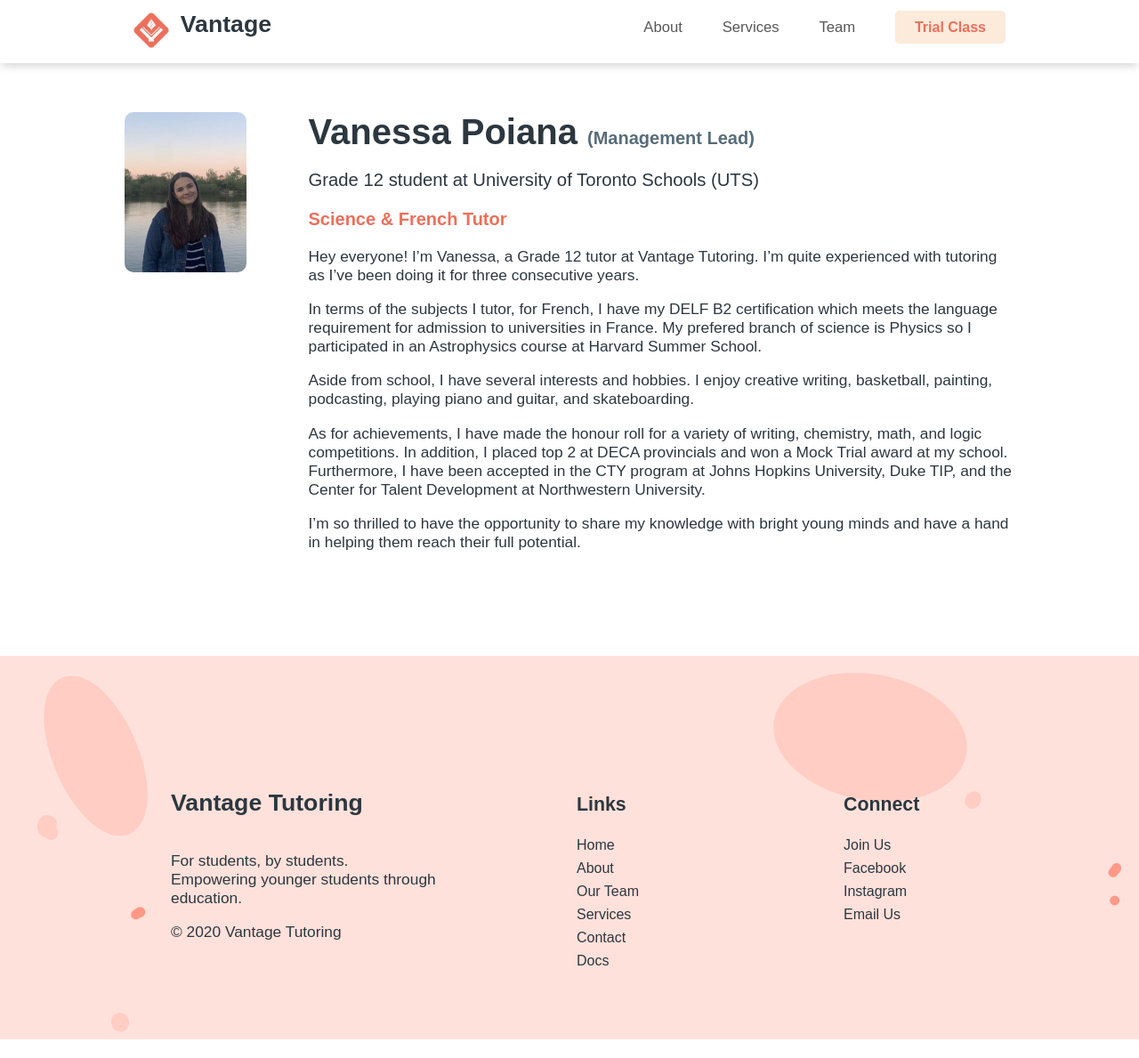
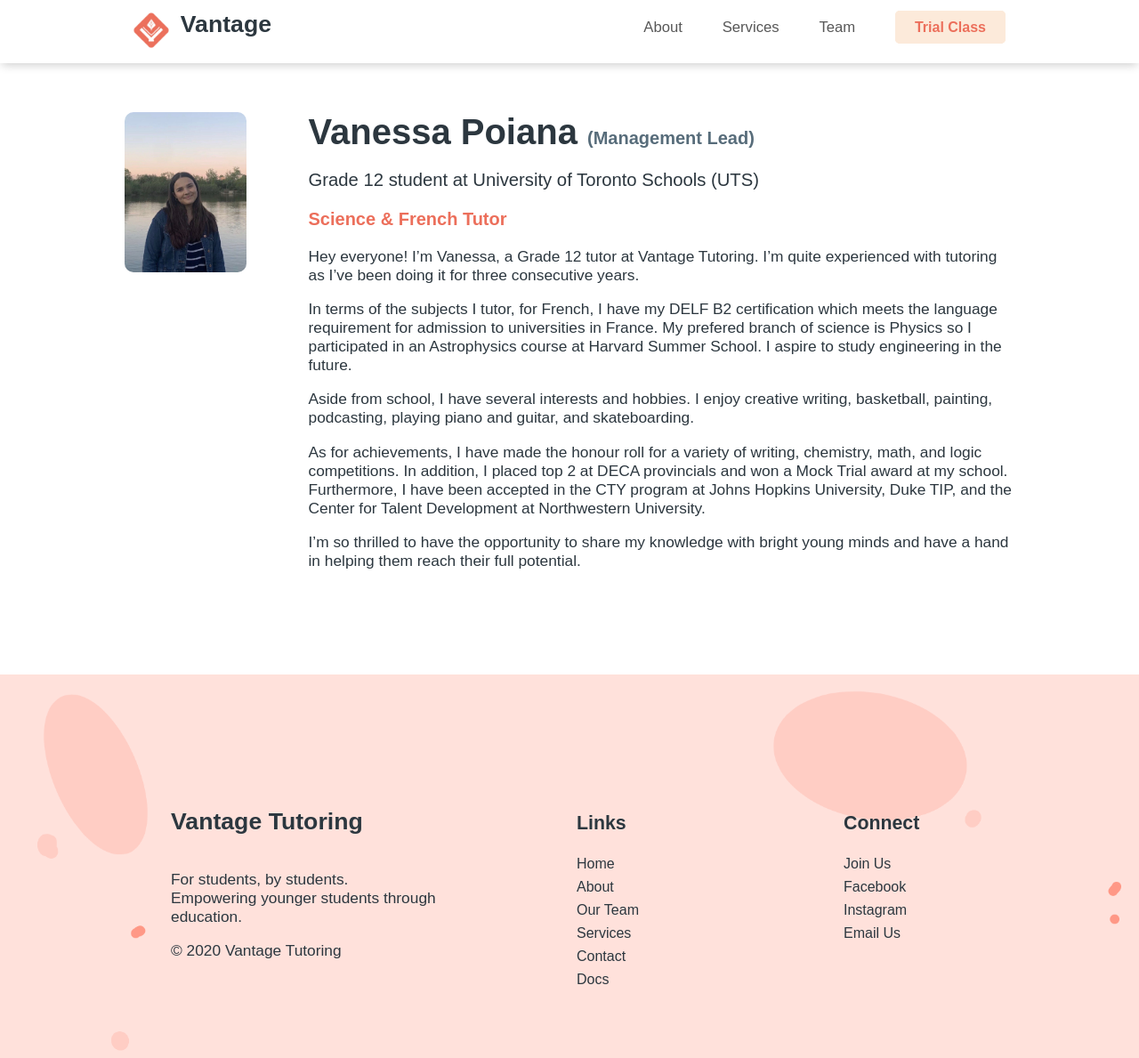
Before and after one commit to vantagetutoring/vantagetutoring.github.io, a Jekyll site: the page built from _team/vpoiana.md, in a window 1280 px wide and 1189 px high. Shown: the whole window at 89% size. Built offline with Jekyll 4.4.1, drawn with Linux system fonts in a browser that asks for light colours; nearby versions of some CDN libraries; some web fonts are replaced.

Commit message:
Update vpoiana.md

```diff
--- a/_team/vpoiana.md
+++ b/_team/vpoiana.md
@@ -11,7 +11,7 @@
 
 Hey everyone! I'm Vanessa, a Grade 12 tutor at Vantage Tutoring. I'm quite experienced with tutoring as I've been doing it for three consecutive years.
 
-In terms of the subjects I tutor, for French, I have my DELF B2 certification which meets the language requirement for admission to universities in France. My prefered branch of science is Physics so I participated in an Astrophysics course at Harvard Summer School.
+In terms of the subjects I tutor, for French, I have my DELF B2 certification which meets the language requirement for admission to universities in France. My prefered branch of science is Physics so I participated in an Astrophysics course at Harvard Summer School. I aspire to study engineering in the future.
 
 Aside from school, I have several interests and hobbies. I enjoy creative writing, basketball, painting, podcasting, playing piano and guitar, and skateboarding.
 
```
